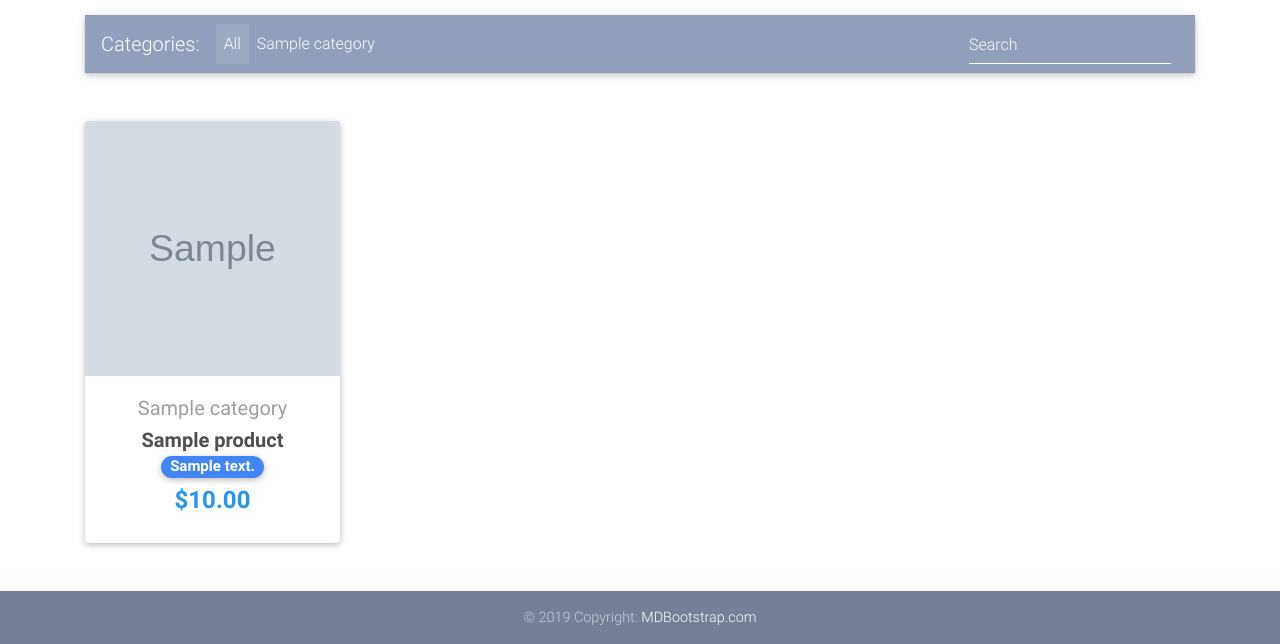
After one commit to omganeshdahale/ecommerce, a Django app: page / in a window 1280 px wide. The commit adds this page. Shown: the part 598-1242 px from the top of the page. Run offline with Django 3.2, Linux system fonts and the light colour scheme; tables that the repository leaves empty hold one stand-in row (values such as "Sample post"); grey boxes marked "Sample" are stand-in pictures; one stand-in notice (Sample message) is shown; some libraries are stand-ins or nearby versions.

Commit message:
add homepage

```diff
--- a/myproject/settings.py
+++ b/myproject/settings.py
@@ -191,3 +191,5 @@ ACCOUNT_UNIQUE_EMAIL = True
 ACCOUNT_FORMS = {
     'signup': 'users.forms.CustomSignupForm',
 }
+
+LOGIN_REDIRECT_URL = 'shop:home'
--- a/myproject/urls.py
+++ b/myproject/urls.py
@@ -23,6 +23,7 @@ urlpatterns = [
     path('admin/', admin.site.urls),
     path('accounts/', include('allauth.urls')),
     path('accounts/profile/', users_views.profile, name='account_profile'),
+    path('', include('shop.urls', namespace='shop')),
 ]
 
 if settings.DEBUG:
--- a/shop/models.py
+++ b/shop/models.py
@@ -62,6 +62,11 @@ class Product(models.Model):
         self.slug = slugify(self.name)
         super().save(*args, **kwargs)
 
+    def get_final_price(self):
+        if self.discount_price:
+            return self.discount_price
+        return self.price
+
     def __str__(self):
         return self.name
 
--- /dev/null
+++ b/shop/templates/shop/home.html
@@ -0,0 +1,257 @@
+{% extends "base.html" %}
+
+{% load static %}
+
+{% block title %}Shop{% endblock title %}
+
+{% block content %}
+  <!--Carousel Wrapper-->
+  <div id="carousel-example-1z" class="carousel slide carousel-fade" data-ride="carousel">
+
+    <!--Indicators-->
+    <ol class="carousel-indicators">
+      <li data-target="#carousel-example-1z" data-slide-to="0" class="active"></li>
+      <li data-target="#carousel-example-1z" data-slide-to="1"></li>
+      <li data-target="#carousel-example-1z" data-slide-to="2"></li>
+    </ol>
+    <!--/.Indicators-->
+
+    <!--Slides-->
+    <div class="carousel-inner" role="listbox">
+
+      <!--First slide-->
+      <div class="carousel-item active">
+        <div class="view" style="background-image: url('https://mdbootstrap.com/img/Photos/Horizontal/E-commerce/8-col/img%282%29.jpg'); background-repeat: no-repeat; background-size: cover;">
+
+          <!-- Mask & flexbox options-->
+          <div class="mask rgba-black-strong d-flex justify-content-center align-items-center">
+
+            <!-- Content -->
+            <div class="text-center white-text mx-5 wow fadeIn">
+              <h1 class="mb-4">
+                <strong>Learn Bootstrap 4 with MDB</strong>
+              </h1>
+
+              <p>
+                <strong>Best & free guide of responsive web design</strong>
+              </p>
+
+              <p class="mb-4 d-none d-md-block">
+                <strong>The most comprehensive tutorial for the Bootstrap 4. Loved by over 500 000 users. Video and
+                  written versions
+                  available. Create your own, stunning website.</strong>
+              </p>
+
+              <a target="_blank" href="https://mdbootstrap.com/education/bootstrap/" class="btn btn-outline-white btn-lg">Start
+                free tutorial
+                <i class="fas fa-graduation-cap ml-2"></i>
+              </a>
+            </div>
+            <!-- Content -->
+
+          </div>
+          <!-- Mask & flexbox options-->
+
+        </div>
+      </div>
+      <!--/First slide-->
+
+      <!--Second slide-->
+      <div class="carousel-item">
+        <div class="view" style="background-image: url('https://mdbootstrap.com/img/Photos/Horizontal/E-commerce/8-col/img%283%29.jpg'); background-repeat: no-repeat; background-size: cover;">
+
+          <!-- Mask & flexbox options-->
+          <div class="mask rgba-black-strong d-flex justify-content-center align-items-center">
+
+            <!-- Content -->
+            <div class="text-center white-text mx-5 wow fadeIn">
+              <h1 class="mb-4">
+                <strong>Learn Bootstrap 4 with MDB</strong>
+              </h1>
+
+              <p>
+                <strong>Best & free guide of responsive web design</strong>
+              </p>
+
+              <p class="mb-4 d-none d-md-block">
+                <strong>The most comprehensive tutorial for the Bootstrap 4. Loved by over 500 000 users. Video and
+                  written versions
+                  available. Create your own, stunning website.</strong>
+              </p>
+
+              <a target="_blank" href="https://mdbootstrap.com/education/bootstrap/" class="btn btn-outline-white btn-lg">Start
+                free tutorial
+                <i class="fas fa-graduation-cap ml-2"></i>
+              </a>
+            </div>
+            <!-- Content -->
+
+          </div>
+          <!-- Mask & flexbox options-->
+
+        </div>
+      </div>
+      <!--/Second slide-->
+
+      <!--Third slide-->
+      <div class="carousel-item">
+        <div class="view" style="background-image: url('https://mdbootstrap.com/img/Photos/Horizontal/E-commerce/8-col/img%285%29.jpg'); background-repeat: no-repeat; background-size: cover;">
+
+          <!-- Mask & flexbox options-->
+          <div class="mask rgba-black-strong d-flex justify-content-center align-items-center">
+
+            <!-- Content -->
+            <div class="text-center white-text mx-5 wow fadeIn">
+              <h1 class="mb-4">
+                <strong>Learn Bootstrap 4 with MDB</strong>
+              </h1>
+
+              <p>
+                <strong>Best & free guide of responsive web design</strong>
+              </p>
+
+              <p class="mb-4 d-none d-md-block">
+                <strong>The most comprehensive tutorial for the Bootstrap 4. Loved by over 500 000 users. Video and
+                  written versions
+                  available. Create your own, stunning website.</strong>
+              </p>
+
+              <a target="_blank" href="https://mdbootstrap.com/education/bootstrap/" class="btn btn-outline-white btn-lg">Start
+                free tutorial
+                <i class="fas fa-graduation-cap ml-2"></i>
+              </a>
+            </div>
+            <!-- Content -->
+
+          </div>
+          <!-- Mask & flexbox options-->
+
+        </div>
+      </div>
+      <!--/Third slide-->
+
+    </div>
+    <!--/.Slides-->
+
+    <!--Controls-->
+    <a class="carousel-control-prev" href="#carousel-example-1z" role="button" data-slide="prev">
+      <span class="carousel-control-prev-icon" aria-hidden="true"></span>
+      <span class="sr-only">Previous</span>
+    </a>
+    <a class="carousel-control-next" href="#carousel-example-1z" role="button" data-slide="next">
+      <span class="carousel-control-next-icon" aria-hidden="true"></span>
+      <span class="sr-only">Next</span>
+    </a>
+    <!--/.Controls-->
+
+  </div>
+  <!--/.Carousel Wrapper-->
+
+  <!--Main layout-->
+  <main>
+    <div class="container">
+
+      <!--Navbar-->
+      <nav class="navbar navbar-expand-lg navbar-dark mdb-color lighten-3 mt-3 mb-5">
+
+        <!-- Navbar brand -->
+        <span class="navbar-brand">Categories:</span>
+
+        <!-- Collapse button -->
+        <button class="navbar-toggler" type="button" data-toggle="collapse" data-target="#basicExampleNav"
+          aria-controls="basicExampleNav" aria-expanded="false" aria-label="Toggle navigation">
+          <span class="navbar-toggler-icon"></span>
+        </button>
+
+        <!-- Collapsible content -->
+        <div class="collapse navbar-collapse" id="basicExampleNav">
+
+          <!-- Links -->
+          <ul class="navbar-nav mr-auto">
+            <li class="nav-item active">
+              <a class="nav-link" href="#">All
+                <span class="sr-only">(current)</span>
+              </a>
+            </li>
+            {% for category in categories %}
+              <li class="nav-item">
+                <a class="nav-link" href="#">{{ category }}</a>
+              </li>
+            {% endfor %}
+          </ul>
+          <!-- Links -->
+
+          <form class="form-inline">
+            <div class="md-form my-0">
+              <input class="form-control mr-sm-2" type="text" placeholder="Search" aria-label="Search">
+            </div>
+          </form>
+        </div>
+        <!-- Collapsible content -->
+
+      </nav>
+      <!--/.Navbar-->
+
+      <!--Section: Products v.3-->
+      <section class="text-center mb-4">
+
+        <!--Grid row-->
+        <div class="row wow fadeIn">
+
+          {% for product in products %}
+            <!--Grid column-->
+            <div class="col-lg-3 col-md-6 mb-4">
+
+              <!--Card-->
+              <div class="card">
+
+                <!--Card image-->
+                <div class="view overlay">
+                  <img src="{% if product.images.first %}{{ product.images.first.image.url }}{% else %}{% static 'shop/img/no_image.png' %}{% endif %}" class="card-img-top product-thumb" alt="">
+                  <a>
+                    <div class="mask rgba-white-slight"></div>
+                  </a>
+                </div>
+                <!--Card image-->
+
+                <!--Card content-->
+                <div class="card-body text-center">
+                  <!--Category & Title-->
+                  <a href="" class="grey-text">
+                    <h5>{{ product.category }}</h5>
+                  </a>
+                  <h5>
+                    <strong>
+                      <a href="" class="dark-grey-text">
+                        {{ product }}
+                        {% if product.label_text %}
+                          <span class="badge badge-pill {{ product.label_colour }}-color">{{ product.label_text }}</span>
+                        {% endif %}
+                      </a>
+                    </strong>
+                  </h5>
+
+                  <h4 class="font-weight-bold blue-text">
+                    <strong>${{ product.get_final_price }}</strong>
+                  </h4>
+
+                </div>
+                <!--Card content-->
+
+              </div>
+              <!--Card-->
+
+            </div>
+            <!--Grid column-->
+          {% endfor %}
+
+        </div>
+        <!--Grid row-->
+
+      </section>
+      <!--Section: Products v.3-->
+
+    </div>
+  </main>
+  <!--Main layout-->
+{% endblock content %}
--- /dev/null
+++ b/shop/urls.py
@@ -0,0 +1,8 @@
+from django.urls import path
+from .views import *
+
+app_name = 'shop'
+
+urlpatterns = [
+    path('', home, name='home'),
+]
--- a/shop/views.py
+++ b/shop/views.py
@@ -1,3 +1,11 @@
 from django.shortcuts import render
+from .models import Category, Product
 
-# Create your views here.
+def home(request):
+    products = Product.objects.filter(available=True)[:8]
+    categories = Category.objects.all()
+    context = {
+        'products': products,
+        'categories': categories,
+    }
+    return render(request, 'shop/home.html', context)
--- a/templates/base.html
+++ b/templates/base.html
@@ -49,6 +49,10 @@
     .max-width-650 {
       max-width: 650px;
     }
+    .product-thumb {
+      width: 255px;
+      height: 255px;
+    }
 
   </style>
 </head>
```
Also changed, not shown: shop/static/shop/img/no_image.png (added).
